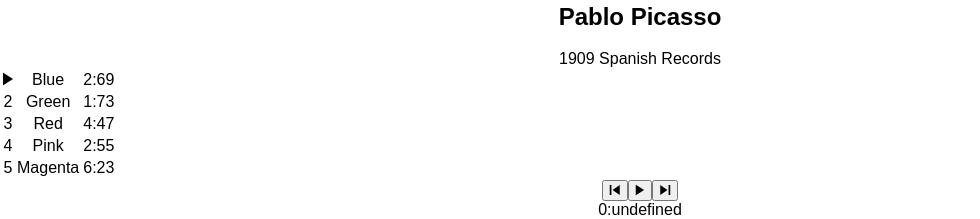
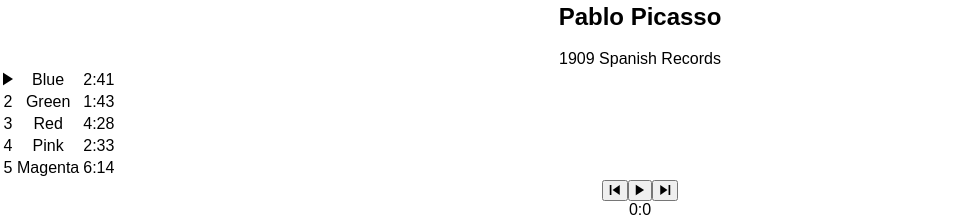
Before and after one commit to haagy47/bloc-jams-react, a React (Create React App) app: page /album/the-colors in a window 1280 px wide. Shown: the part 720-939 px from the top of the page, without its empty margins (0-980 px from the left). Built offline with nearby package versions, Linux system fonts and the light colour scheme; the HTML template or start-up script is replaced by a standard one.

Commit message:
Assignment Bloc Jams Player Bar: Range Inputs Completed

```diff
--- a/src/components/Album.js
+++ b/src/components/Album.js
@@ -152,19 +152,14 @@
     this.audioElement.volume = this.state.currentVolume;
   }
 
-  //Accept a time in seconds as a parameter
-  //Convert seconds to a string with the format M:SS
-
   formatTime(timeSeconds) {
-    const toMinutes = timeSeconds / 60;
-    const minString = toMinutes.toString().slice(0, 4);
-    const minArray = minString.split('.');
-    const minutes = minArray[0];
-    const seconds = minArray[1];
-    console.log(minArray)
-    console.log(minutes);
-    console.log(seconds)
-    return minutes + ":" + seconds;
+    const minutes = Math.floor(timeSeconds / 60);
+    const seconds = Math.floor(timeSeconds - minutes * 60);
+    if (isNaN(timeSeconds)) {
+      return "-:--";
+    } else {
+      return minutes + ":" + seconds;
+    }
   }
 
   render() {
@@ -201,12 +196,10 @@
          <PlayerBar
           isPlaying={this.state.isPlaying}
           currentSong={this.state.currentSong}
-          currentTime={this.formatTime(this.audioElement.currentTime)}
-          //currentTime={this.audioElement.currentTime}
-          duration={this.formatTime(this.audioElement.duration)}
-          //duration={this.audioElement.duration}
+          currentTime={this.audioElement.currentTime}
+          duration={this.audioElement.duration}
           currentVolume={this.state.currentVolume}
-          formatTime={() => this.formatTime(this.state.currentSong)}
+          formatTime={(t) => this.formatTime(t)}
           handleSongClick={() => this.handleSongClick(this.state.currentSong)}
           handlePrevClick={() => this.handlePrevClick()}
           handleNextClick={() => this.handleNextClick(this.state.album.songs.song)}
--- a/src/components/PlayerBar.js
+++ b/src/components/PlayerBar.js
@@ -16,7 +16,7 @@
            </button>
          </section>
        <section id="time-control">
-         <div className="current-time">{this.props.currentTime}</div>
+         <div className="current-time">{this.props.formatTime(this.props.currentTime)}</div>
            <input
              type="range"
              className="seek-bar"
@@ -26,7 +26,7 @@
              step="0.01"
              onChange={this.props.handleTimeChange}
            />
-          <div className="total-time">{this.props.duration}</div>
+          <div className="total-time">{this.props.formatTime(this.props.duration)}</div>
        </section>
        <section id="volume-control">
          <div className="icon ion-md-volume-low"></div>
@@ -36,7 +36,7 @@
             value={this.props.currentVolume}
             max="1"
             min="0"
-            step="0.10"
+            step="0.01"
             onChange={this.props.handleVolumeChange}
         />
          <div className="icon ion-md-volume-high"></div>
```
